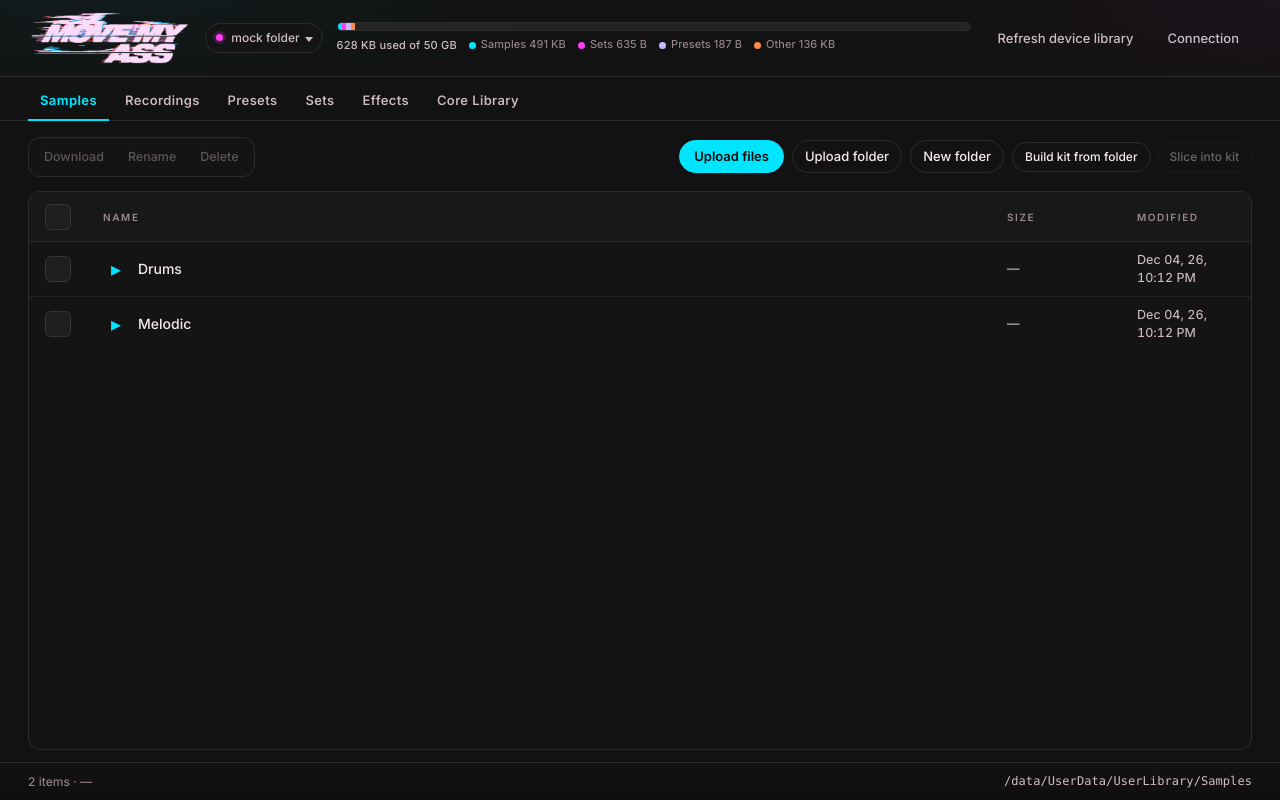
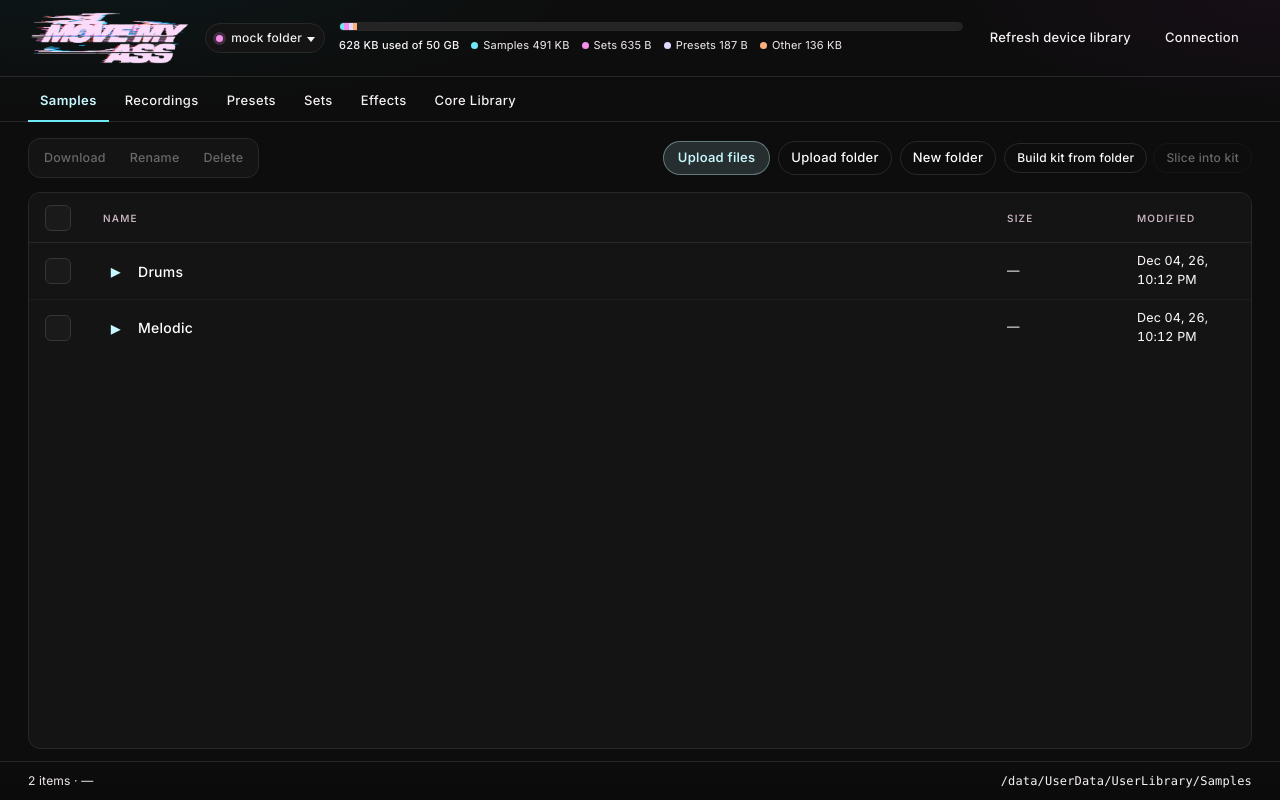
Before and after one commit to PNZ940o/Move-My-Ass-v1, a FastAPI app: page / in a window 1280 px wide. Run offline with FastAPI, Linux system fonts and the light colour scheme; some libraries are stand-ins or nearby versions.

Commit message:
Start folder imports on the chosen pad and fill the next empty ones, and soften neon UI colors.
Co-authored-by: Cursor <cursoragent@cursor.com>

```diff
--- a/app/static/style.css
+++ b/app/static/style.css
@@ -10,27 +10,31 @@
 }
 
 :root {
-  --bg: #121212;
-  --surface: #181818;
-  --surface-2: #1f1f1f;
-  --surface-3: #272727;
-  --surface-4: #303030;
-
-  --line: #2c2c2c;
-  --line-soft: #232323;
-
-  --text: #f4eaf0;
-  --dim: #d0bcc7;
-  --faint: #9a8792;
-
-  --cyan: #00e5ff;
-  --cyan-soft: rgba(0, 229, 255, 0.12);
-  --cyan-edge: rgba(0, 229, 255, 0.42);
-  --pink: #ff3df5;
-  --pink-soft: rgba(255, 61, 245, 0.13);
-  --pink-edge: rgba(255, 61, 245, 0.42);
-  --amber: #ff8a4a;
-  --violet: #c9b8ff;
+  --bg: #0d0d0d;
+  --surface: #141414;
+  --surface-2: #1a1a1a;
+  --surface-3: #222222;
+  --surface-4: #2b2b2b;
+
+  --line: #282828;
+  --line-soft: #1e1e1e;
+
+  --text: #ffffff;
+  --dim: #f7f3f5;
+  --faint: #e8e2e6;
+  --muted: #cbb6c3;
+  --cyan-text: #c8f8ff;
+  --pink-text: #ffc6f8;
+  --amber-text: #f8dcc0;
+
+  --cyan: #6ee8f4;
+  --cyan-soft: rgba(200, 248, 255, 0.14);
+  --cyan-edge: rgba(200, 248, 255, 0.38);
+  --pink: #f48ee8;
+  --pink-soft: rgba(255, 198, 248, 0.14);
+  --pink-edge: rgba(255, 198, 248, 0.36);
+  --amber: #ffb07a;
+  --violet: #e2d8ff;
   --danger: #ff3a3a;
   --ink: #0c0c0c;
 
@@ -40,7 +44,7 @@
   --pill: 999px;
 
   --shadow: 0 1px 2px rgba(0, 0, 0, .5), 0 10px 30px rgba(0, 0, 0, .38);
-  --ring: 0 0 0 2px rgba(0, 229, 255, .45);
+  --ring: 0 0 0 2px rgba(110, 232, 244, .4);
   --ui: Inter, "Segoe UI Variable Text", "Segoe UI", system-ui, sans-serif;
   --mono: ui-monospace, "Cascadia Mono", Consolas, monospace;
 }
@@ -51,7 +55,7 @@ html, body { height: 100%; margin: 0; }
 
 body {
   display: grid;
-  grid-template-rows: auto auto 1fr auto;
+  grid-template-rows: auto auto minmax(0, 1fr) auto;
   background:
     radial-gradient(900px 280px at 8% -40px, rgba(0, 229, 255, .05), transparent 55%),
     radial-gradient(720px 240px at 100% 0, rgba(255, 61, 245, .04), transparent 50%),
@@ -59,10 +63,13 @@ body {
   color: var(--text);
   font-family: var(--ui);
   font-size: 14px;
-  font-weight: 450;
-  line-height: 1.45;
-  letter-spacing: 0.005em;
+  font-weight: 430;
+  line-height: 1.5;
+  letter-spacing: 0.012em;
+  font-optical-sizing: auto;
   font-feature-settings: "cv11", "ss01", "kern";
+  -webkit-font-smoothing: antialiased;
+  -moz-osx-font-smoothing: grayscale;
 }
 
 :focus-visible { outline: none; box-shadow: var(--ring); }
@@ -105,8 +112,8 @@ button.conn {
   color: var(--dim);
   font: inherit;
   font-size: 12px;
-  font-weight: 500;
-  letter-spacing: 0;
+  font-weight: 480;
+  letter-spacing: 0.02em;
   text-transform: none;
   cursor: pointer;
 }
@@ -168,9 +175,9 @@ button.drop-item.conn-choice {
   border-radius: 50%;
   background: var(--faint);
 }
-.dot.on { background: var(--cyan); box-shadow: 0 0 0 3px rgba(0, 229, 255, .18); }
+.dot.on { background: var(--cyan); box-shadow: 0 0 0 3px rgba(110, 232, 244, .2); }
 .dot.off { background: var(--danger); box-shadow: 0 0 0 3px rgba(255, 58, 58, .18); }
-.dot.mock { background: var(--pink); box-shadow: 0 0 0 3px rgba(255, 61, 245, .18); }
+.dot.mock { background: var(--pink); box-shadow: 0 0 0 3px rgba(244, 142, 232, .2); }
 
 .topbar-actions { margin-left: auto; display: flex; gap: 8px; flex-shrink: 0; }
 
@@ -253,8 +260,9 @@ button.drop-item.conn-choice {
 button {
   font: inherit;
   font-size: 13px;
-  font-weight: 500;
-  color: var(--text);
+  font-weight: 480;
+  letter-spacing: 0.02em;
+  color: var(--dim);
   background: var(--surface-3);
   border: 1px solid var(--line);
   border-radius: var(--r-sm);
@@ -262,19 +270,27 @@ button {
   cursor: pointer;
   transition: background .13s, border-color .13s, color .13s, opacity .13s;
 }
-button:hover:not(:disabled) { background: var(--surface-4); border-color: #3a3a3a; }
+button:hover:not(:disabled) {
+  background: var(--surface-4);
+  border-color: #3a3a3a;
+  color: var(--text);
+}
 button:active:not(:disabled) { background: var(--surface-2); }
 button:disabled { opacity: .38; cursor: default; }
 
 button.primary {
-  background: var(--cyan);
-  border-color: var(--cyan);
-  color: var(--ink);
-  font-weight: 600;
+  background: var(--cyan-soft);
+  border-color: var(--cyan-edge);
+  color: var(--cyan-text);
+  font-weight: 550;
   border-radius: var(--pill);
   padding: 6px 14px;
 }
-button.primary:hover:not(:disabled) { background: #5cf2ff; border-color: #5cf2ff; }
+button.primary:hover:not(:disabled) {
+  background: rgba(200, 248, 255, 0.24);
+  border-color: rgba(200, 248, 255, 0.55);
+  color: #edfdff;
+}
 
 button.ghost {
   background: transparent;
@@ -393,7 +410,7 @@ button.tab {
   padding: 10px 12px 9px;
   color: var(--dim);
   font-size: 13px;
-  font-weight: 550;
+  font-weight: 480;
   letter-spacing: 0.03em;
   text-transform: capitalize;
   box-shadow: none;
@@ -437,8 +454,9 @@ button.tab:focus-visible {
 
 main {
   display: grid;
-  grid-template-rows: auto 1fr;
+  grid-template-rows: auto minmax(0, 1fr);
   min-height: 0;
+  overflow: auto;
   padding: 16px 28px 12px;
   gap: 14px;
 }
@@ -786,13 +821,13 @@ table.listing { width: 100%; border-collapse: separate; border-spacing: 0; }
   position: sticky;
   top: 0;
   z-index: 1;
-  background: #181818;
+  background: var(--surface);
   text-align: left;
   font-size: 10px;
-  font-weight: 600;
-  letter-spacing: .16em;
+  font-weight: 550;
+  letter-spacing: .12em;
   text-transform: uppercase;
-  color: var(--faint);
+  color: var(--muted);
   padding: 12px 16px 11px;
   border-bottom: 1px solid var(--line);
 }
@@ -882,7 +917,7 @@ tr.previewing .nameCell { align-items: flex-start; }
   padding: 0;
   background: none;
   border: none;
-  color: var(--cyan);
+  color: var(--cyan-text);
   font-size: 20px;
   line-height: 1;
   cursor: pointer;
--- a/app/templates/index.html
+++ b/app/templates/index.html
@@ -5,7 +5,7 @@
 <meta name="viewport" content="width=device-width, initial-scale=1">
 <title>Move My Ass v1</title>
 <link rel="icon" href="/static/logo.png?v=glitch3">
-<link rel="stylesheet" href="/static/style.css?v=liveui54">
+<link rel="stylesheet" href="/static/style.css?v=liveui57">
 </head>
 <body>
 <header class="topbar">
@@ -109,10 +109,10 @@
       <button id="btn-rename" disabled>Rename</button>
       <button id="btn-color" hidden disabled>Color</button>
       <button id="btn-delete" class="danger" disabled>Delete</button>
+      <span class="selcount" id="selcount"></span>
     </div>
     <nav class="crumbs" id="crumbs"></nav>
     <div class="spacer"></div>
-    <span class="selcount" id="selcount"></span>
     <button id="btn-upload" class="primary">Upload files</button>
     <button id="btn-upload-folder" class="ghost" title="Fill empty pads; extras go off the 32-pad grid">Upload folder</button>
     <button id="btn-mkdir" class="ghost">New folder</button>
@@ -303,6 +303,6 @@
 </footer>
 
 <div id="toasts"></div>
-<script src="/static/app.js?v=liveui54"></script>
+<script src="/static/app.js?v=liveui56"></script>
 </body>
 </html>
```
Also changed, not shown: other parts of app/static/style.css (+107 -86 lines), app/move/sets.py (+29 -13 lines), app/static/fx-viz.js (+23 -23 lines), scripts/set_test.py (+22 -0 lines), app/static/app.js.
